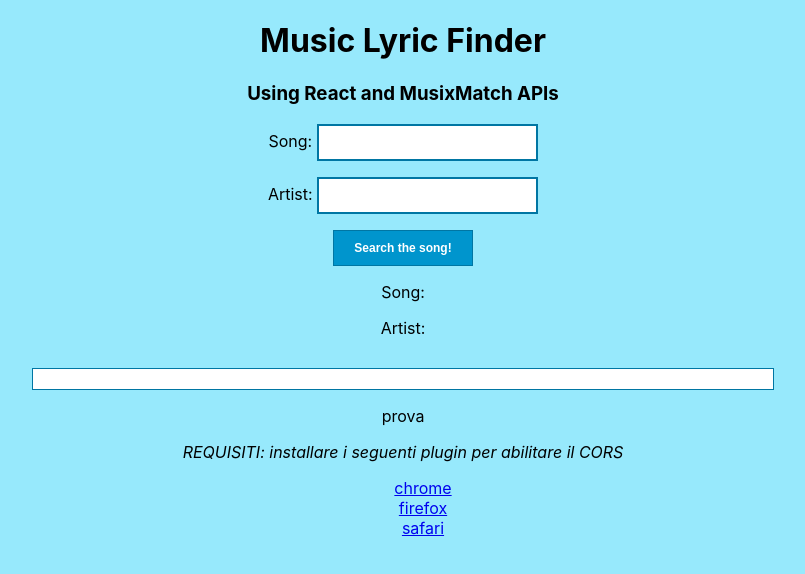
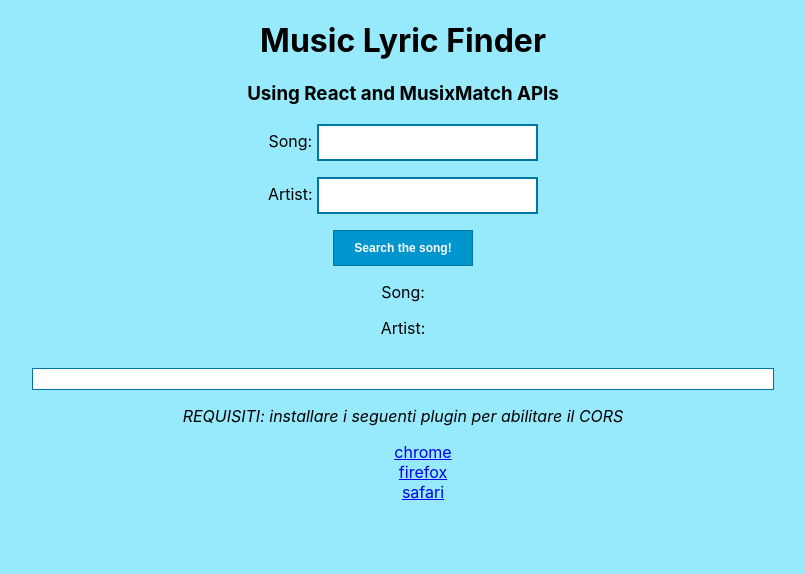
Before and after one commit to danielenapo/MusiXmatch, a React (Create React App) app in the folder muisxmatch/: page / in a window 1280 px wide. Shown: the top 574 px of the page, without its empty margins (237-1042 px from the left). Built offline with nearby package versions, Linux system fonts and the light colour scheme.

Commit message:
Fine prova - ultima versione

```diff
--- a/muisxmatch/src/App.js
+++ b/muisxmatch/src/App.js
@@ -45,7 +45,6 @@
         <p>Song: <b>{this.state.currentSong.toUpperCase()}</b></p>
         <p>Artist: <b>{this.state.currentArtist.toUpperCase()}</b></p>
         <p className="testoh">{this.state.lyric}</p>
-        <p>prova</p>
         <p><i>REQUISITI: installare i seguenti plugin per abilitare il CORS</i></p>
         <ul>
           <li> <a href="https://chrome.google.com/webstore/detail/allow-control-allow-origi/nlfbmbojpeacfghkpbjhddihlkkiljbi"> chrome </a> </li>
```
